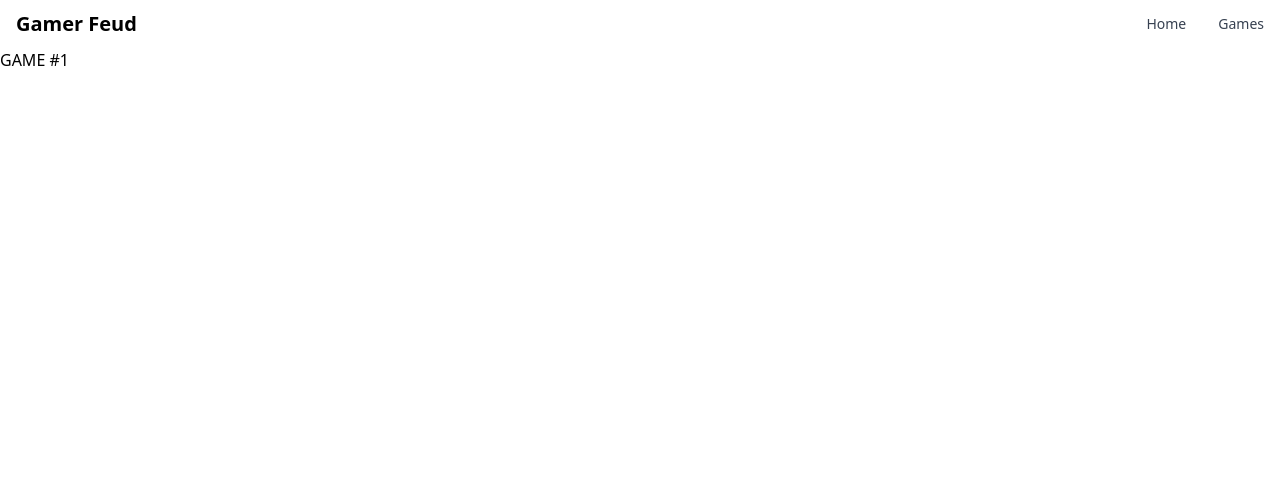
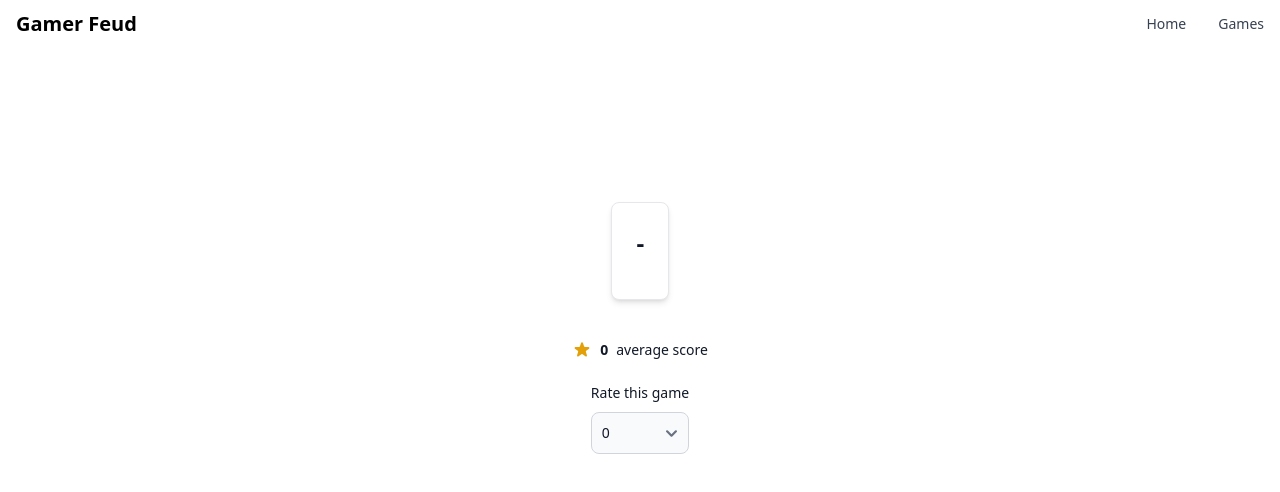
Before and after one commit to miutamihai/gamer_feud, a React (Create React App) app in the folder web/: page /games/1 in a window 1280 px wide. Shown: the top 492 px of the page. Built offline with nearby package versions, Linux system fonts and the light colour scheme; no server answers.

Commit message:
[master] Add mock reviews

```diff
--- a/web/src/game.jsx
+++ b/web/src/game.jsx
@@ -1,9 +1,83 @@
 import {useParams} from 'react-router-dom'
+import {useEffect, useState} from 'react'
+import {Card, Rating, Label, Select} from 'flowbite-react'
+
+const useSetGame = (setGame, gameId) => {
+    useEffect(() => {
+        fetch(`${process.env.REACT_APP_API_URL}/games`)
+            .then(res => res.json())
+            .then(({games}) => games.filter(({id}) => id === parseInt(gameId))[0])
+            .then(game => setGame(game))
+    }, [setGame, gameId])
+}
+
+const useSetGameRating = (setGameRating, gameId) => {
+    useEffect(() => {
+       fetch(`${process.env.REACT_APP_API_URL}/average_reviews/${gameId}`)
+           .then(res => res.json())
+              .then(({average_reviews}) => setGameRating(average_reviews))
+    }, [setGameRating, gameId])
+}
 
 export const Game = () => {
     const {game_id} = useParams()
+    const [game, setGame] = useState({})
+    const [gameRating, setGameRating] = useState(0)
+    useSetGame(setGame, game_id)
+    useSetGameRating(setGameRating, game_id)
 
-    return <div>
-        GAME #{game_id}
+    return <div className={'flex items-center justify-center w-screen flex-col'} style={{minHeight: '70vh'}}>
+        <Card>
+            <h5 className="text-2xl font-bold tracking-tight text-gray-900 dark:text-white">
+                {game.name} - {game.category}
+            </h5>
+            <p className="font-normal text-gray-700 dark:text-gray-400">
+                {game.description}
+            </p>
+        </Card>
+        <div className={'mt-10'}>
+            <Rating>
+                <Rating.Star />
+                <p className="ml-2 text-sm font-bold text-gray-900 dark:text-white">
+                    {gameRating}
+                </p>
+                {' '}
+                <p className="ml-2 text-sm text-gray-900 dark:text-white">
+                    average score
+                </p>
+            </Rating>
+        </div>
+        <div id="select" className={'mt-5'}>
+            <div className="mb-2 block">
+                <Label
+                    htmlFor="rating"
+                    value="Rate this game"
+                />
+            </div>
+            <Select
+                id="rating"
+                required={true}
+                onChange={e => console.log(e.target.value)}
+            >
+                <option>
+                    0
+                </option>
+                <option>
+                    1
+                </option>
+                <option>
+                    2
+                </option>
+                <option>
+                    3
+                </option>
+                <option>
+                    4
+                </option>
+                <option>
+                    5
+                </option>
+            </Select>
+        </div>
     </div>
 }
```
